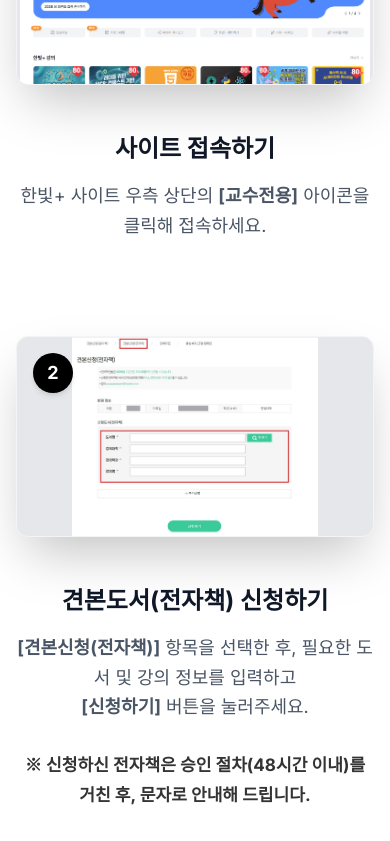
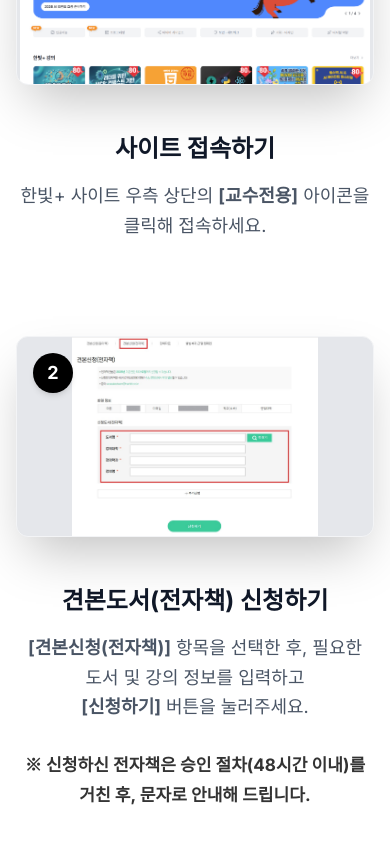
Before and after one commit to hckim-prog/ebook-event, a Next.js app: page / in a window 390 px wide. Shown: the part 1156-1997 px from the top of the page. Built offline with nearby package versions, Linux system fonts and the light colour scheme.

Commit message:
모바일 줄바꿈 수정

```diff
--- a/src/app/page.tsx
+++ b/src/app/page.tsx
@@ -14,7 +14,6 @@ export default function Home() {
     {
       id: 2,
       title: "견본도서(전자책) 신청하기",
-      // ▼▼▼ 수정된 부분 (줄바꿈 <br/> 추가됨) ▼▼▼
       description: (
         <>
           <span className="font-bold">[견본신청(전자책)]</span> 항목을 선택한 후, 필요한 도서 및 강의 정보를 입력하고<br /> <span className="font-bold">[신청하기]</span> 버튼을 눌러주세요.
@@ -24,7 +23,6 @@ export default function Home() {
           </span>
         </>
       ),
-      // ▲▲▲ 수정 완료 ▲▲▲
       image: "/step-2.jpg",
       zoomOrigin: "origin-center",
     },
@@ -58,7 +56,7 @@ export default function Home() {
             <h1 className="text-3xl md:text-5xl lg:text-6xl font-extrabold tracking-tight mb-8 text-white drop-shadow-sm whitespace-normal break-keep">
               <span className="text-orange-400">한빛+ 전자책 증정</span> 서비스 오픈
             </h1>
-            <p className="text-2xl md:text-3xl text-gray-200 max-w-4xl mx-auto mb-12 font-bold leading-relaxed tracking-wide drop-shadow-sm">
+            <p className="text-2xl md:text-3xl text-gray-200 max-w-4xl mx-auto mb-12 font-bold leading-relaxed tracking-wide drop-shadow-sm break-keep">
               구글 플레이북의 번거로움은 이제 그만.<br />
               한빛+ 사이트에서 신청부터 열람까지,<br />
               끊김 없이 바로 열람하세요.
@@ -95,10 +93,12 @@ export default function Home() {
                 </div>
               </div>
               <div className="flex-1 text-center md:text-left">
-                <h3 className="text-2xl font-bold mb-4 text-gray-900">{step.title}</h3>
-                <p className="text-lg text-gray-600 leading-relaxed word-keep-all">
+                <h3 className="text-2xl font-bold mb-4 text-gray-900 break-keep">{step.title}</h3>
+                {/* ▼▼▼ 여기가 수정된 핵심 포인트! (break-keep 추가됨) ▼▼▼ */}
+                <p className="text-lg text-gray-600 leading-relaxed word-keep-all break-keep">
                   {step.description}
                 </p>
+                {/* ▲▲▲ 수정 완료 ▲▲▲ */}
               </div>
             </div>
           ))}
```
